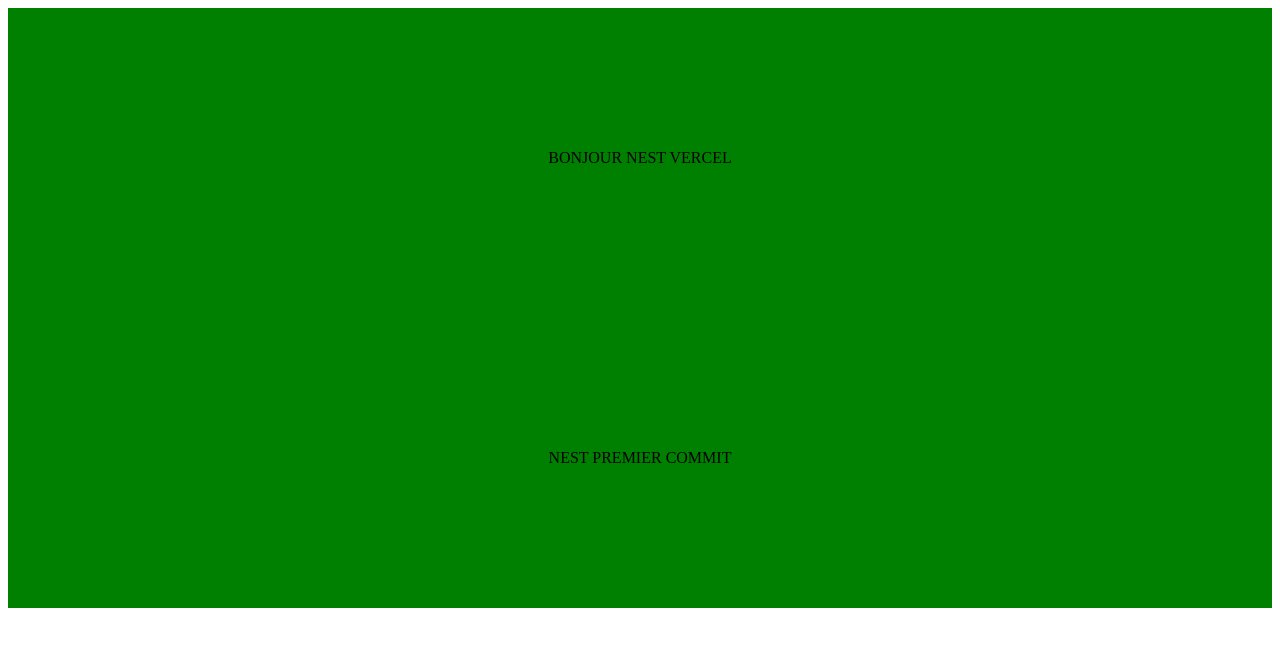
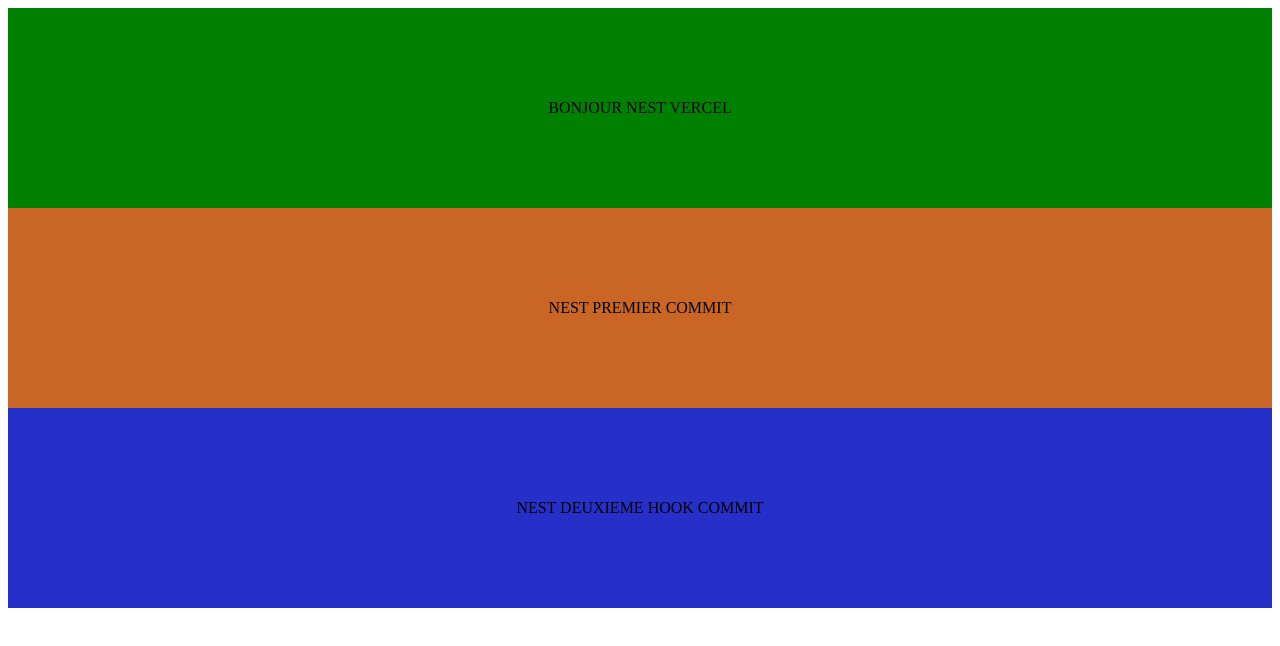
Before and after one commit to emos2020/nest-vercel-html, a plain HTML site: page index.html in a window 1280 px wide. Drawn offline with Linux system fonts and the light colour scheme.

Commit message:
second commit

```diff
--- a/index.html
+++ b/index.html
@@ -7,11 +7,19 @@
     <title>Nest html</title>
 </head>
 <body>
-    <div style="width: 100%;height:300px;background:green;display:flex;flex-direction:column;justify-content:center;align-items:center;">
-        <p>BONJOUR NEST VERCEL</p>
-    </div>
-    <div style="width: 100%;height:300px;background:green;display:flex;flex-direction:column;justify-content:center;align-items:center;">
-        <p>NEST PREMIER COMMIT</p>
+    <div style="display:flex;flex-direction:column;justify-content:center;align-items:center;">
+        <div
+            style="width: 100%;height:200px;background:green;display:flex;flex-direction:column;justify-content:center;align-items:center;">
+            <p>BONJOUR NEST VERCEL</p>
+        </div>
+        <div
+            style="width: 100%;height:200px;background:rgb(201, 102, 37);display:flex;flex-direction:column;justify-content:center;align-items:center;">
+            <p>NEST PREMIER COMMIT</p>
+        </div>
+        <div
+            style="width: 100%;height:200px;background:rgb(37, 48, 201);display:flex;flex-direction:column;justify-content:center;align-items:center;">
+            <p>NEST DEUXIEME HOOK COMMIT</p>
+        </div>
     </div>
 </body>
 </html>
```
